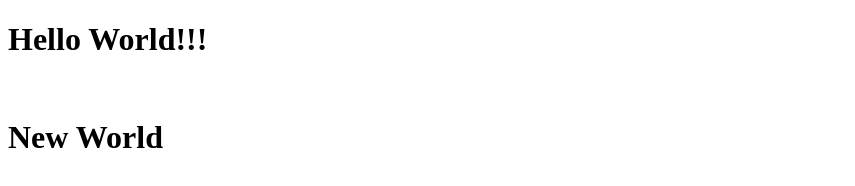
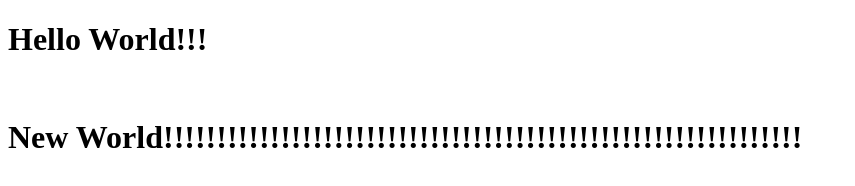
Before and after one commit to Monkov-AR/balalaika, a plain HTML site: page index.html in a window 1280 px wide. Shown: the whole page, without its empty margins (0-855 px from the left). Drawn offline with Linux system fonts and the light colour scheme.

Commit message:
add git add index.html git add index.html

```diff
--- a/index.html
+++ b/index.html
@@ -6,6 +6,6 @@
 	<body>
 		<h1>Hello World!!!</h1>
 		<br>
-		<h1>New World</h1>
+		<h1>New World!!!!!!!!!!!!!!!!!!!!!!!!!!!!!!!!!!!!!!!!!!!!!!!!!!!!!!!!!!!!</h1>
 	</body>
 </html>
```
